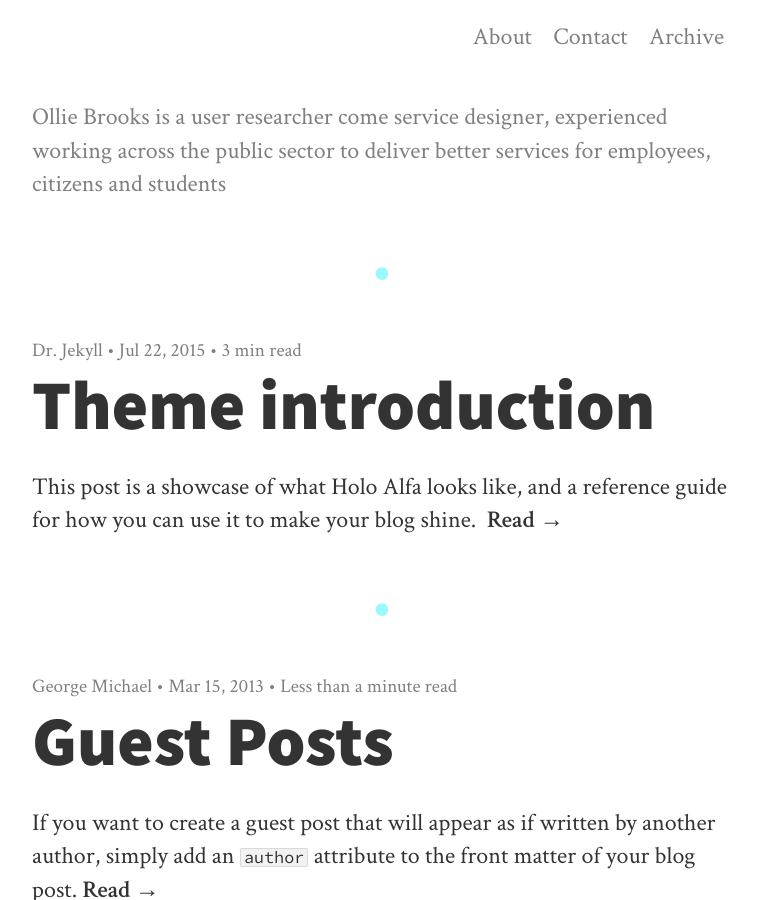
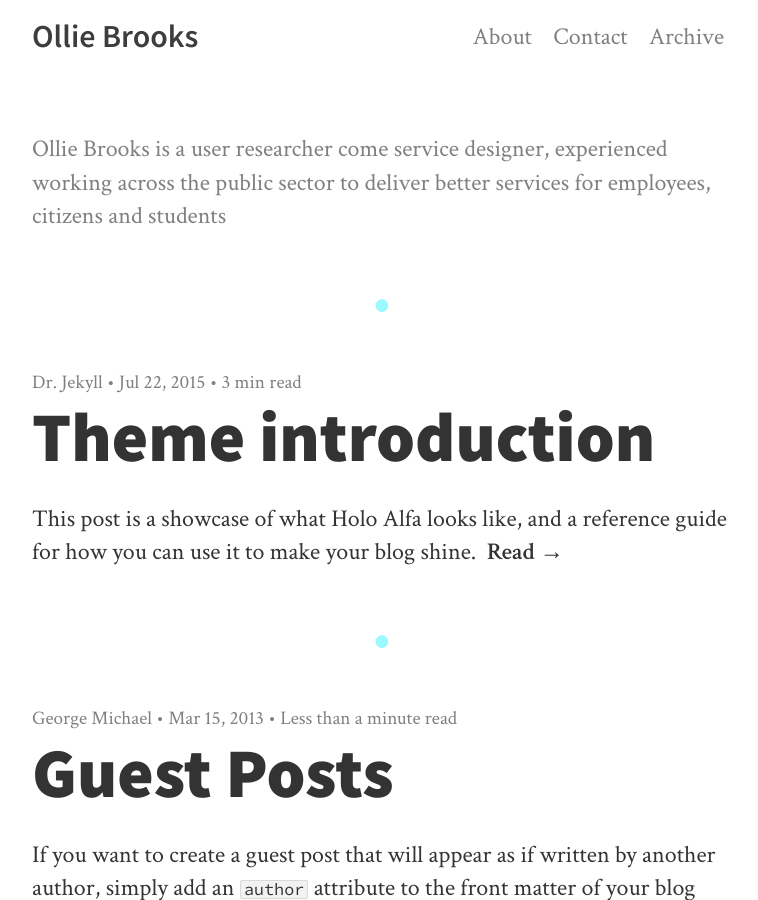
Before and after one commit to olliebrooks/olliebrooks.github.io, a Jekyll site: the page built from index.html, in a window 1280 px wide and 900 px high. Shown: the whole window, without its empty margins (258-1016 px from the left). Built offline with Jekyll 4.4.1, drawn with Linux system fonts in a browser that asks for light colours; nearby versions of some CDN libraries; the list of posts is cut into pages by our own code.

Commit message:
replaced all site.name to site.title

```diff
--- a/_includes/head.html
+++ b/_includes/head.html
@@ -21,8 +21,8 @@
 <!-- /icons -->
 
 <!-- og tags -->
-<meta property="og:site_name" content="{{ site.name }}">
-<meta property="og:title" content="{% if page.title %}{{ page.title }} • {{ site.name }}{% else %}{{ site.name }}{% endif %}">
+<meta property="og:site_name" content="{{ site.title }}">
+<meta property="og:title" content="{% if page.title %}{{ page.title }} • {{ site.title }}{% else %}{{ site.title }}{% endif %}">
 <meta property="og:locale" content="{{ site.lang }}">
 {% if page.og-image %}
   <meta property="og:image" content="{{ site.url }}{{ site.baseurl }}/img/{{ page.og-image }}">
--- a/_includes/header.html
+++ b/_includes/header.html
@@ -1,9 +1,9 @@
 <header>
   <a href="{{ site.baseurl }}/" class="website-title">
     {% if site.logo-image %}
-      <img alt="{{ site.name }}" src="{{ site.baseurl }}{{ site.logo-image }}">
+      <img alt="{{ site.title }}" src="{{ site.baseurl }}{{ site.logo-image }}">
     {% else %}
-      {{ site.name }}
+      {{ site.title }}
     {% endif %}
 
   </a>
--- a/feed.xml
+++ b/feed.xml
@@ -3,7 +3,7 @@
 <?xml version="1.0" encoding="UTF-8"?>
 <rss version="2.0" xmlns:atom="http://www.w3.org/2005/Atom" xmlns:dc="http://purl.org/dc/elements/1.1/">
 	<channel>
-		<title>{{ site.name | xml_escape }}</title>
+		<title>{{ site.title | xml_escape }}</title>
 		<description>{% if site.description %}{{ site.description | xml_escape }}{% endif %}</description>
 		<link>{{ site.url }}</link>
 		<atom:link href="{{ site.url }}/feed.xml" rel="self" type="application/rss+xml" />
```
